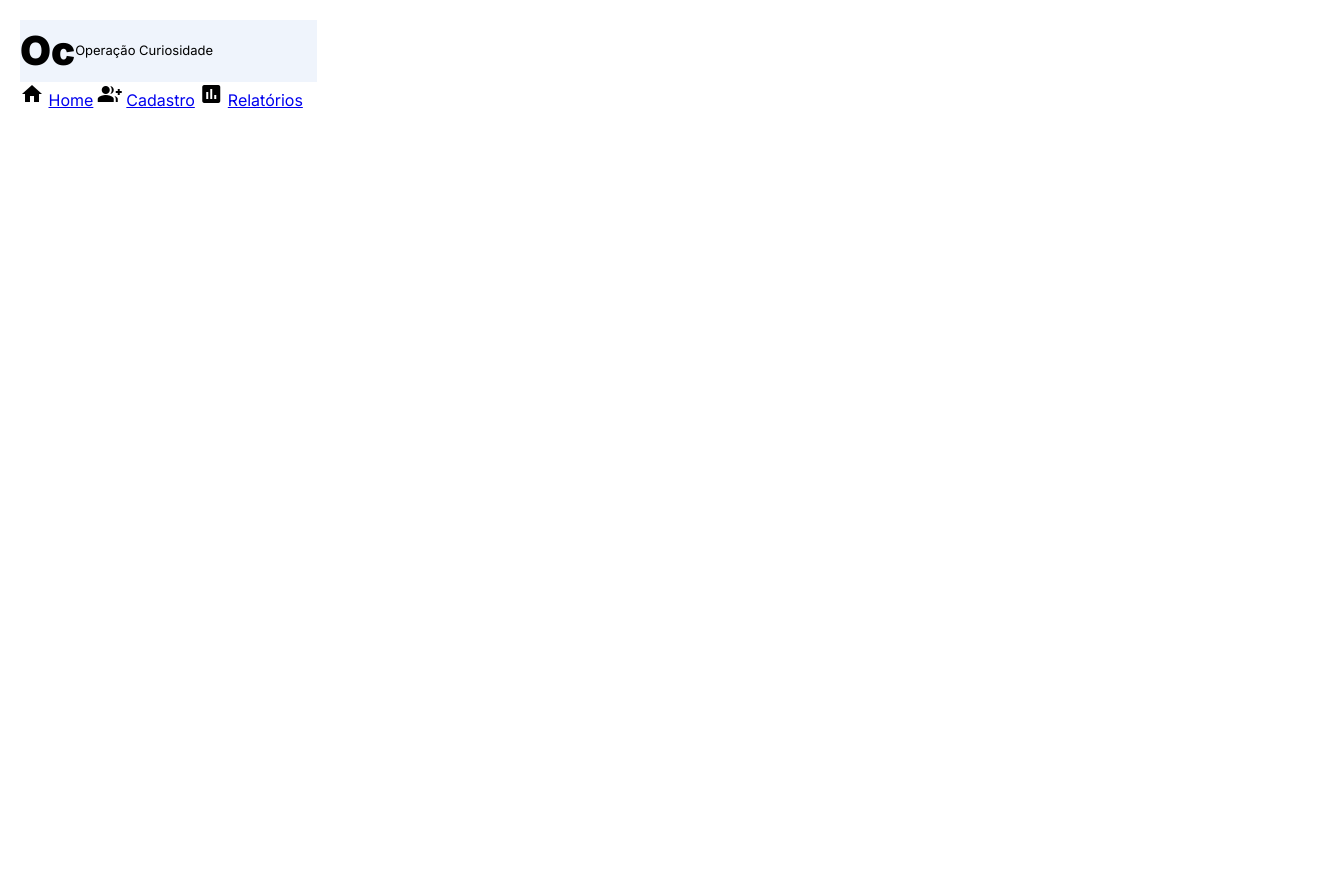
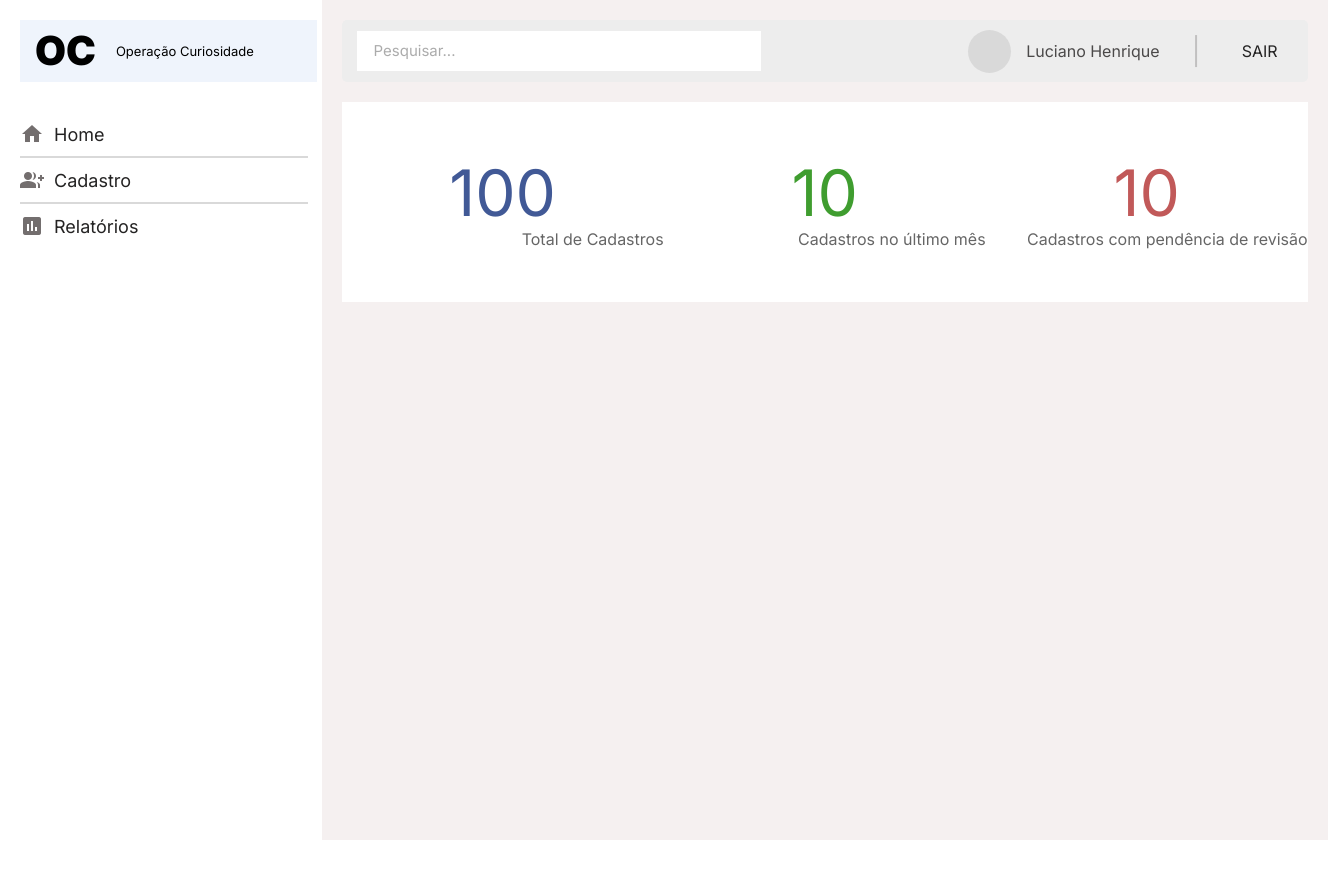
Before and after one commit to douglasbarbosz/projeto-operacao-curiosidade, a plain HTML site: page home.html in a window 1280 px wide. Shown: the whole page, 1328 px wide, since content can reach past the window. After the commit the page ends 840 px from the top, so only its background shows below. Drawn offline with Linux system fonts and the light colour scheme.

Commit message:
home parcialmente criado e estilizado

```diff
--- a/estilos/home.css
+++ b/estilos/home.css
@@ -8,10 +8,16 @@
     font-family: Inter, sans-serif;
 }
 
+body {
+    display: flex;
+    overflow: hidden;
+}
+
 header {
-    width: 339px;
-    height: 1024px;
-    margin: 20px;
+    width: 22%;
+    height: 100vh;
+    padding: 20px;
+    box-shadow: 0px 4px 4px 0px rgba(0, 0, 0, 0.25);
 }
 
 header > div#logo {
@@ -20,21 +26,166 @@ header > div#logo {
     background-color:#EFF4FC;
     width: 297px;
     height: 62px;
+    margin-bottom: 40px;
 }
 
-div#logo > h1 {
+div#logo > span#titulo {
     font-size: 40px;
     font-weight: 700;
     line-height: 48px;
     letter-spacing: 0em;
     text-align: center;
+    text-transform: uppercase;
+    margin: 0px 20px 0px 15px;
 }
 
-div#logo > h2 {
+div#logo > span#subtitulo {
     font-family: Inter;
     font-size: 13px;
     font-weight: 400;
-    line-height: 15.73px;
+    line-height: 16px;
     letter-spacing: 0em;
     text-align: center;
 }
+
+nav > div {
+    display: flex;
+    align-items: center;
+    margin: 10px 10px 10px 0px;
+}
+
+nav > div > span {
+    color: #736E6E;
+}
+
+div > a {
+    font-size: 18px;
+    font-weight: 400;
+    line-height: 21px;
+    letter-spacing: 0em;
+    text-align: left;
+    text-decoration: none;
+    color: #242323;
+    margin-left: 10px
+}
+
+hr {
+    border: 1px solid #D9D9D9;
+    width: 286px;
+}
+
+main {
+    background-color: rgb(245, 240, 240);
+    flex: 2;
+    padding: 20px;
+}
+
+section#menu-topo {
+    display: flex;
+    justify-content: space-between;
+    align-items: center;
+    background-color: #EDEDED;
+    height: 62px;
+    border-radius: 5px;
+}
+
+section#menu-topo > input {
+    width: 404px;
+    height: 40px;
+    background-color: white;
+    border: none;
+    margin-left: 15px;
+}
+
+section#menu-topo > input::placeholder {
+    padding: 17px;
+    font-size: 15px;
+    line-height: 17.58px;
+    opacity: 60%;
+}
+
+section#menu-topo > div {
+    padding: 30px;
+    display: flex;
+    align-items: center;
+    justify-content: space-around;
+}
+
+div#foto-perfil {
+    width: 43px;
+    height: 43px;
+    background-color: #D9D9D9;
+    border-radius: 50%;
+    margin: 15px;
+}
+
+div > span#nome {
+    font-size: 16px;
+    font-weight: 400;
+    line-height: 19px;
+    letter-spacing: 0em;
+    text-align: left;
+    color: #4B4949;
+}
+
+div > div#linha {
+    border: 1px solid#C1C0C0;
+    width: 30.15px;
+    rotate: -90deg;
+    margin: 0px 20px;
+}
+
+section#menu-topo > div > a {
+    font-size: 16px;
+    font-weight: 400;
+    line-height: 19px;
+    letter-spacing: 0em;
+    text-align: left;
+    text-transform: uppercase;
+}
+
+section#caixas {
+    display: flex;
+    justify-content: space-between;
+    margin-top: 20px;
+}
+
+section#caixas > div {
+    width: 322px;
+    height: 200px;
+    background-color: white;
+    text-align: center;
+    display: flex;
+    flex-direction: column;
+    justify-content: center;
+}
+
+.valor {
+    font-size: 64px;
+    font-weight: 400;
+    line-height: 75px;
+    letter-spacing: 0em;
+    text-align: left;
+    text-align: center;
+}
+
+#caixa1 > p {
+    color: #415996;
+}
+
+#caixa2 > p {
+    color: #3F9D2F;
+}
+
+#caixa3 > p {
+    color: #C15959;
+}
+
+.subtitulo {
+    font-size: 16px;
+    font-weight: 400;
+    line-height: 18.45px;
+    letter-spacing: 0em;
+    opacity: 60%;
+    text-align: right;
+}
--- a/estilos/login.css
+++ b/estilos/login.css
@@ -46,13 +46,13 @@ div#logo {
     padding: 10px;
 }
 
-div#logo > h1 {
+div#logo > span#titulo {
     font-weight: bolder;
     font-size: 40px;
     line-height: 48.41px;
 }
 
-div#logo > h2 {
+div#logo > span#subtitulo {
     font-weight: normal;
     font-size: 13px;
     line-height: 15.73px;
--- a/home.html
+++ b/home.html
@@ -10,18 +10,51 @@
 <body>
     <header>
         <div id="logo">
-            <h1>Oc</h1>
-            <h2>Operação Curiosidade</h2>
+            <span id="titulo">Oc</span>
+            <span id="subtitulo">Operação Curiosidade</span>
         </div>
 
         <nav>
+            <div>
                 <span class="material-icons">home</span>
                 <a href="home.html">Home</a>
+            </div> <hr>
+            <div>
                 <span class="material-icons">group_add</span>
                 <a href="cadastro.html">Cadastro</a>
+            </div> <hr>
+            <div>
                 <span class="material-icons">insert_chart</span>
                 <a href="relatorios.html">Relatórios</a>
+            </div>
         </nav>
     </header>
+    <main>
+        <section id="menu-topo">
+            <input type="text" name="pesquisar" id="pesquisar" placeholder="Pesquisar...">
+            <div>
+                <div id="foto-perfil"></div>
+                <span id="nome">Luciano Henrique</span>
+                <div id="linha"></div>
+                <a href="#">Sair</a>
+            </div>
+        </section>
+
+        <section id="caixas">
+            <div id="caixa1">
+                <p class="valor">100</p>
+                <span class="subtitulo">Total de Cadastros</span>
+            </div>
+            <div id="caixa2">
+                <p class="valor">10</p>
+                <span class="subtitulo">Cadastros no último mês</span>
+            </div>
+            <div id="caixa3">
+                <p class="valor">10</p>
+                <span class="subtitulo">Cadastros com pendência de revisão</span>
+            </div>
+        </section>
+        <section id="ultimos-cadastros"></section>
+    </main>
 </body>
 </html>
```
Also changed, not shown: index.html (+2 -2 lines). Lines whose indentation alone changed are shown as unchanged.
